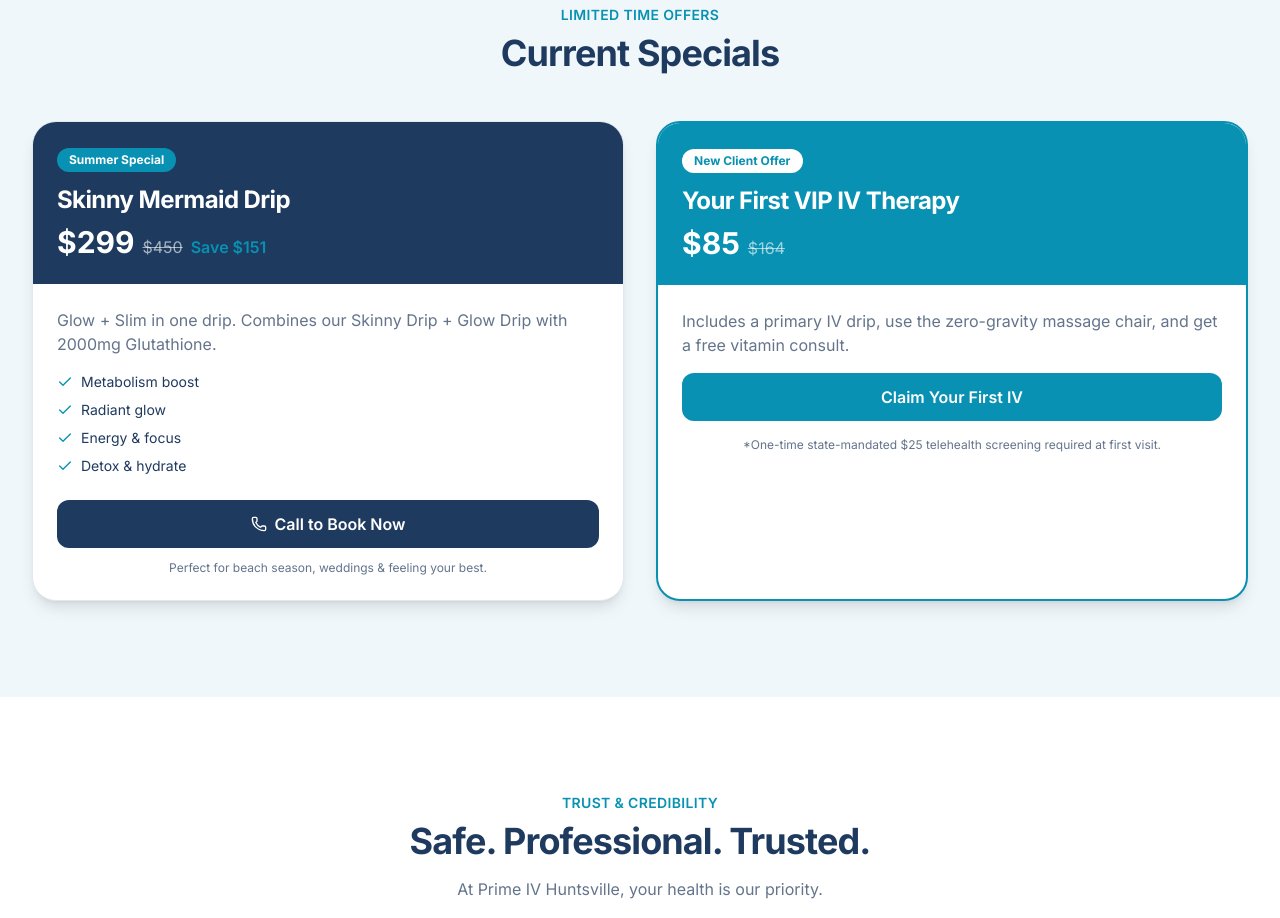
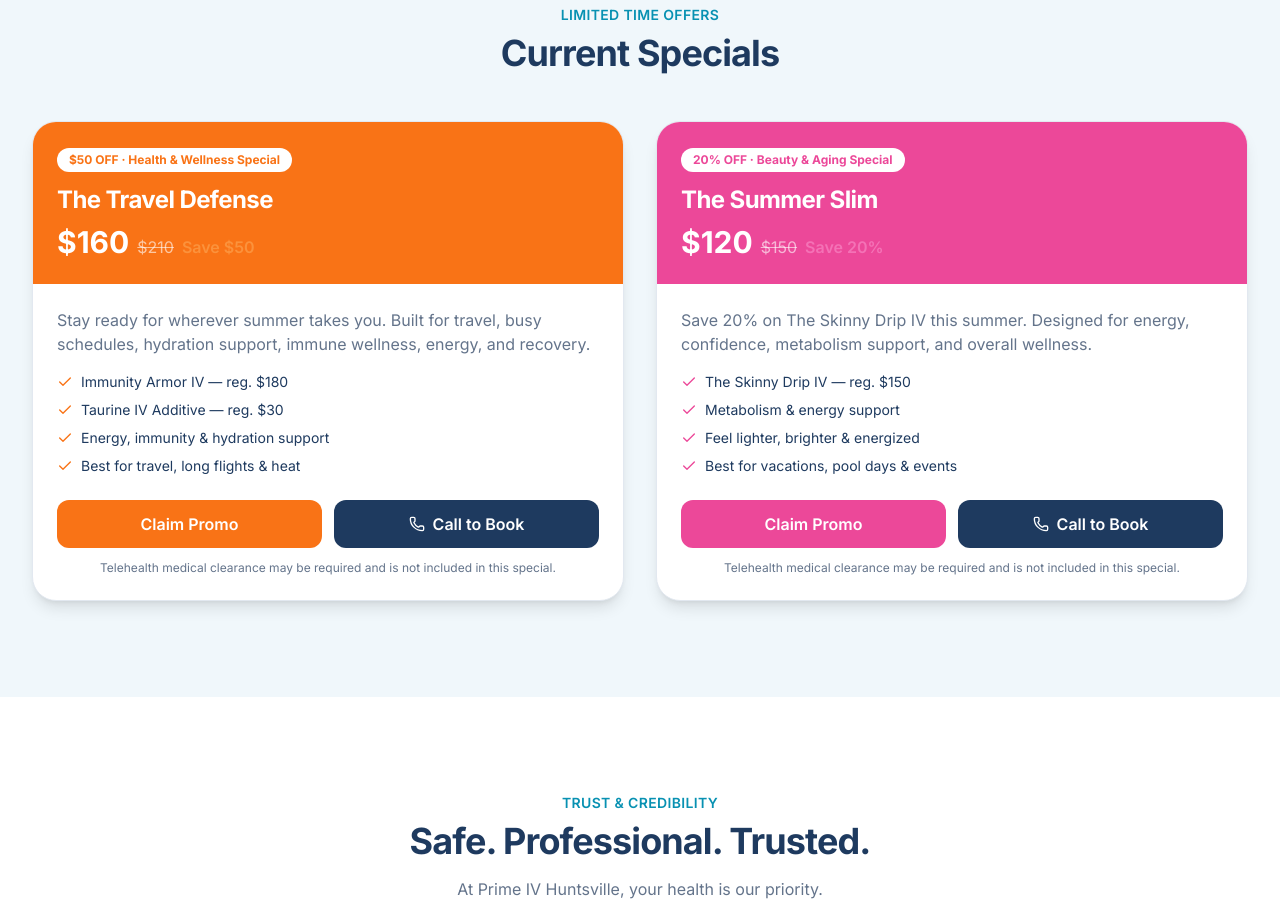
Before and after one commit to VandalsSmile/pivjv, a Next.js app: page / in a window 1280 px wide. Shown: the part 3520-4438 px from the top of the page. Built offline with nearby package versions, Linux system fonts and the light colour scheme.

Commit message:
feat: add new specials and update global color variables

```diff
--- a/app/globals.css
+++ b/app/globals.css
@@ -13,6 +13,10 @@
   --color-accent: #f97316;
   --color-accent-dark: #ea580c;
   --color-accent-light: #fb923c;
+
+  --color-pink: #ec4899;
+  --color-pink-dark: #db2777;
+  --color-pink-light: #f472b6;
 
   --color-background: #ffffff;
   --color-background-alt: #f0f7fb;
--- a/components/sections/specials-section.tsx
+++ b/components/sections/specials-section.tsx
@@ -1,6 +1,59 @@
 import Link from "next/link";
 import { Phone, Check } from "lucide-react";
-import { CONTACT, PRICING } from "@/lib/constants";
+import { CONTACT } from "@/lib/constants";
+
+const SPECIALS = [
+  {
+    name: "The Travel Defense",
+    category: "Health & Wellness Special",
+    discount: "$50 OFF",
+    price: 160,
+    regularPrice: 210,
+    savingsLabel: "Save $50",
+    description:
+      "Stay ready for wherever summer takes you. Built for travel, busy schedules, hydration support, immune wellness, energy, and recovery.",
+    features: [
+      "Immunity Armor IV — reg. $180",
+      "Taurine IV Additive — reg. $30",
+      "Energy, immunity & hydration support",
+      "Best for travel, long flights & heat",
+    ],
+    theme: {
+      header: "bg-accent",
+      badge: "bg-white text-accent",
+      savings: "text-accent-light",
+      check: "text-accent",
+      button:
+        "bg-accent text-white hover:bg-accent-dark inline-flex items-center justify-center gap-2 px-6 py-3 font-semibold rounded-lg transition-colors duration-200",
+      border: "border border-border",
+    },
+  },
+  {
+    name: "The Summer Slim",
+    category: "Beauty & Aging Special",
+    discount: "20% OFF",
+    price: 120,
+    regularPrice: 150,
+    savingsLabel: "Save 20%",
+    description:
+      "Save 20% on The Skinny Drip IV this summer. Designed for energy, confidence, metabolism support, and overall wellness.",
+    features: [
+      "The Skinny Drip IV — reg. $150",
+      "Metabolism & energy support",
+      "Feel lighter, brighter & energized",
+      "Best for vacations, pool days & events",
+    ],
+    theme: {
+      header: "bg-pink",
+      badge: "bg-white text-pink",
+      savings: "text-pink-light",
+      check: "text-pink",
+      button:
+        "bg-pink text-white hover:bg-pink-dark inline-flex items-center justify-center gap-2 px-6 py-3 font-semibold rounded-lg transition-colors duration-200",
+      border: "border border-border",
+    },
+  },
+];
 
 export function SpecialsSection() {
   return (
@@ -16,83 +69,64 @@
         </div>
 
         <div className="grid lg:grid-cols-2 gap-8">
-          {/* Summer Special */}
-          <div className="bg-white rounded-2xl shadow-lg overflow-hidden border border-border">
-            <div className="bg-primary p-6 text-white">
-              <span className="inline-block bg-secondary text-white text-xs font-bold px-3 py-1 rounded-full mb-3">
-                Summer Special
+          {SPECIALS.map((special) => (
+            <div
+              key={special.name}
+              className={`bg-white rounded-2xl shadow-lg overflow-hidden ${special.theme.border}`}
+            >
+              <div className={`${special.theme.header} p-6 text-white`}>
+                <span
+                  className={`inline-block ${special.theme.badge} text-xs font-bold px-3 py-1 rounded-full mb-3`}
+                >
+                  {special.discount} · {special.category}
                 </span>
-              <h3 className="text-2xl font-bold mb-2">Skinny Mermaid Drip</h3>
+                <h3 className="text-2xl font-bold mb-2">{special.name}</h3>
                 <div className="flex items-baseline gap-2">
-                <span className="text-3xl font-bold">$299</span>
-                <span className="text-white/60 line-through">$450</span>
-                <span className="text-secondary font-semibold">Save $151</span>
-              </div>
-            </div>
-            <div className="p-6">
-              <p className="text-foreground-muted mb-4">
-                Glow + Slim in one drip. Combines our Skinny Drip + Glow Drip
-                with 2000mg Glutathione.
-              </p>
-              <ul className="space-y-2 mb-6">
-                {[
-                  "Metabolism boost",
-                  "Radiant glow",
-                  "Energy & focus",
-                  "Detox & hydrate",
-                ].map((item) => (
-                  <li key={item} className="flex items-center gap-2 text-sm">
-                    <Check className="w-4 h-4 text-secondary" />
-                    {item}
-                  </li>
-                ))}
-              </ul>
-              <Link
-                href={`tel:${CONTACT.phoneClean}`}
-                className="btn-secondary w-full justify-center"
-              >
-                <Phone className="w-4 h-4" />
-                Call to Book Now
-              </Link>
-              <p className="text-xs text-foreground-muted text-center mt-3">
-                Perfect for beach season, weddings & feeling your best.
-              </p>
-            </div>
-          </div>
-
-          {/* Intro Offer */}
-          <div className="bg-white rounded-2xl shadow-lg overflow-hidden border-2 border-secondary">
-            <div className="bg-secondary p-6 text-white">
-              <span className="inline-block bg-white text-secondary text-xs font-bold px-3 py-1 rounded-full mb-3">
-                New Client Offer
+                  <span className="text-3xl font-bold">${special.price}</span>
+                  <span className="text-white/60 line-through">
+                    ${special.regularPrice}
                   </span>
-              <h3 className="text-2xl font-bold mb-2">Your First VIP IV Therapy</h3>
-              <div className="flex items-baseline gap-2">
-                <span className="text-3xl font-bold">
-                  ${PRICING.introOffer.price}
-                </span>
-                <span className="text-white/60 line-through">
-                  ${PRICING.introOffer.regularPrice}
+                  <span className={`${special.theme.savings} font-semibold`}>
+                    {special.savingsLabel}
                   </span>
                 </div>
               </div>
               <div className="p-6">
                 <p className="text-foreground-muted mb-4">
-                Includes a primary IV drip, use the zero-gravity massage chair,
-                and get a free vitamin consult.
+                  {special.description}
                 </p>
+                <ul className="space-y-2 mb-6">
+                  {special.features.map((item) => (
+                    <li
+                      key={item}
+                      className="flex items-center gap-2 text-sm text-foreground"
+                    >
+                      <Check
+                        className={`w-4 h-4 flex-shrink-0 ${special.theme.check}`}
+                      />
+                      {item}
+                    </li>
+                  ))}
+                </ul>
+                <div className="flex flex-col sm:flex-row gap-3">
+                  <Link href="/specials" className={`flex-1 ${special.theme.button}`}>
+                    Claim Promo
+                  </Link>
                   <Link
-                href="/specials"
-                className="btn-primary w-full justify-center mb-4"
+                    href={`tel:${CONTACT.phoneClean}`}
+                    className="btn-secondary flex-1 justify-center"
                   >
-                Claim Your First IV
+                    <Phone className="w-4 h-4" />
+                    Call to Book
                   </Link>
-              <p className="text-xs text-foreground-muted text-center">
-                *One-time state-mandated ${PRICING.medicalClearance} telehealth
-                screening required at first visit.
+                </div>
+                <p className="text-xs text-foreground-muted text-center mt-3">
+                  Telehealth medical clearance may be required and is not
+                  included in this special.
                 </p>
               </div>
             </div>
+          ))}
         </div>
       </div>
     </section>
```
Lines whose indentation alone changed are shown as unchanged.
